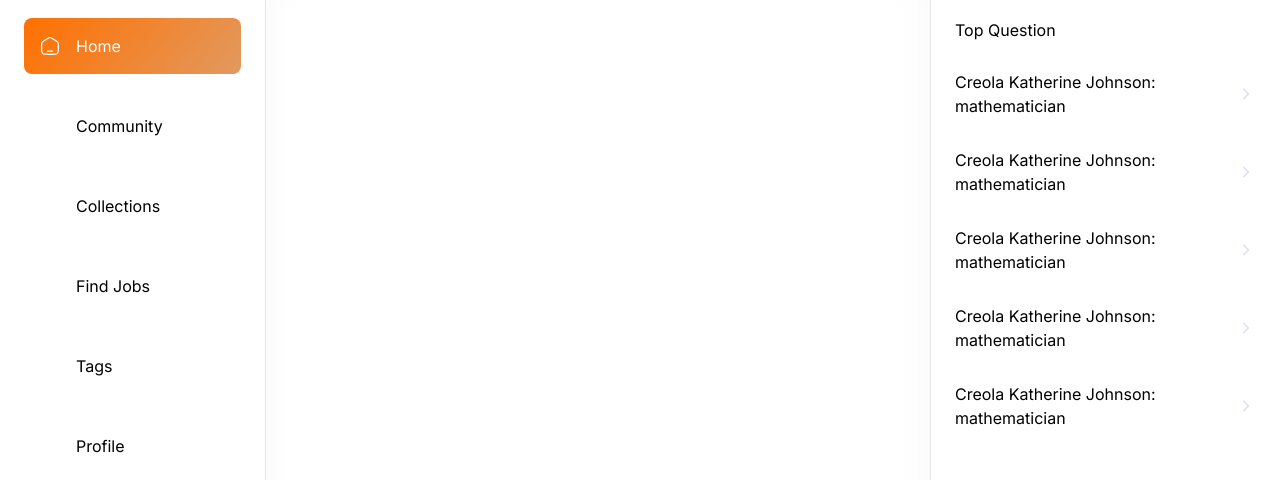
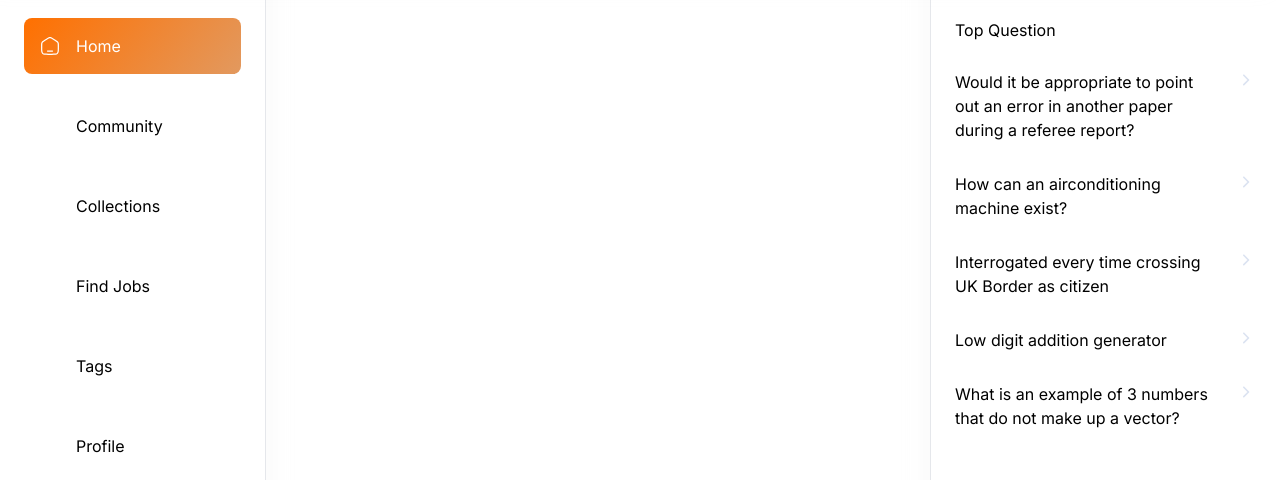
Before and after one commit to KSuphawit/minoverflow, a Next.js app: page / in a window 1280 px wide. Shown: the part 126-606 px from the top of the page. Built offline with nearby package versions, Linux system fonts and the light colour scheme; no server answers.

Commit message:
fix: right side-bar style

```diff
--- a/components/shared/RightSidebar.tsx
+++ b/components/shared/RightSidebar.tsx
@@ -4,11 +4,21 @@ import Link from "next/link";
 
 function RightSidebar() {
   const topQuestions = [
-    { _id: "1", title: "Creola Katherine Johnson: mathematician" },
-    { _id: "2", title: "Creola Katherine Johnson: mathematician" },
-    { _id: "3", title: "Creola Katherine Johnson: mathematician" },
-    { _id: "4", title: "Creola Katherine Johnson: mathematician" },
-    { _id: "5", title: "Creola Katherine Johnson: mathematician" },
+    {
+      _id: "1",
+      title:
+        "Would it be appropriate to point out an error in another paper during a referee report?",
+    },
+    { _id: "2", title: "How can an airconditioning machine exist?" },
+    {
+      _id: "3",
+      title: "Interrogated every time crossing UK Border as citizen",
+    },
+    { _id: "4", title: "Low digit addition generator" },
+    {
+      _id: "5",
+      title: "What is an example of 3 numbers that do not make up a vector?",
+    },
   ];
 
   const popularTags = [
@@ -28,7 +38,7 @@ function RightSidebar() {
               <Link
                 href={`/question/${question._id}`}
                 key={question._id}
-                className="flex cursor-pointer items-center justify-between gap-7"
+                className="flex cursor-pointer items-start justify-between gap-7"
               >
                 <p className="body-medium text-dark500_light700">
                   {question.title}
```
